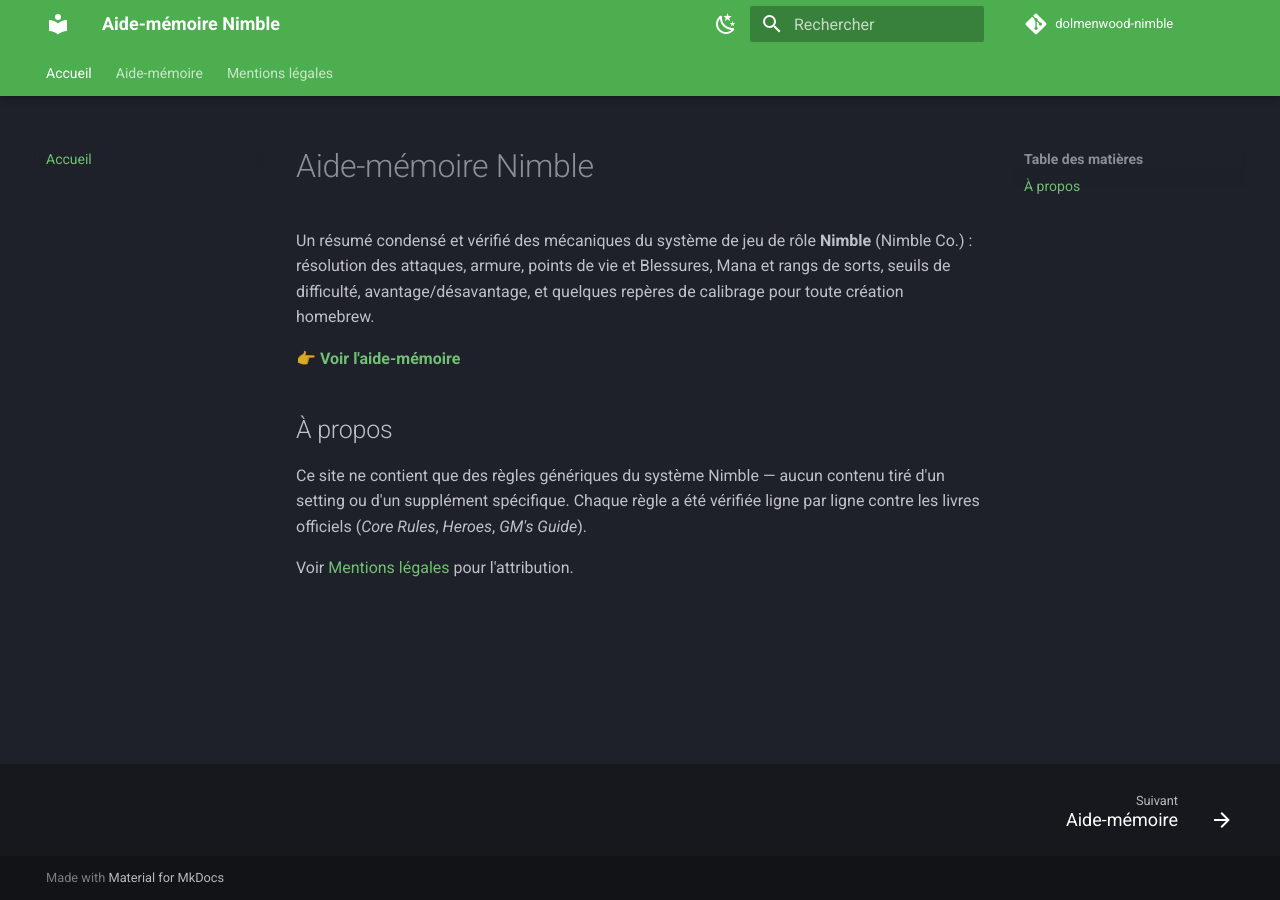
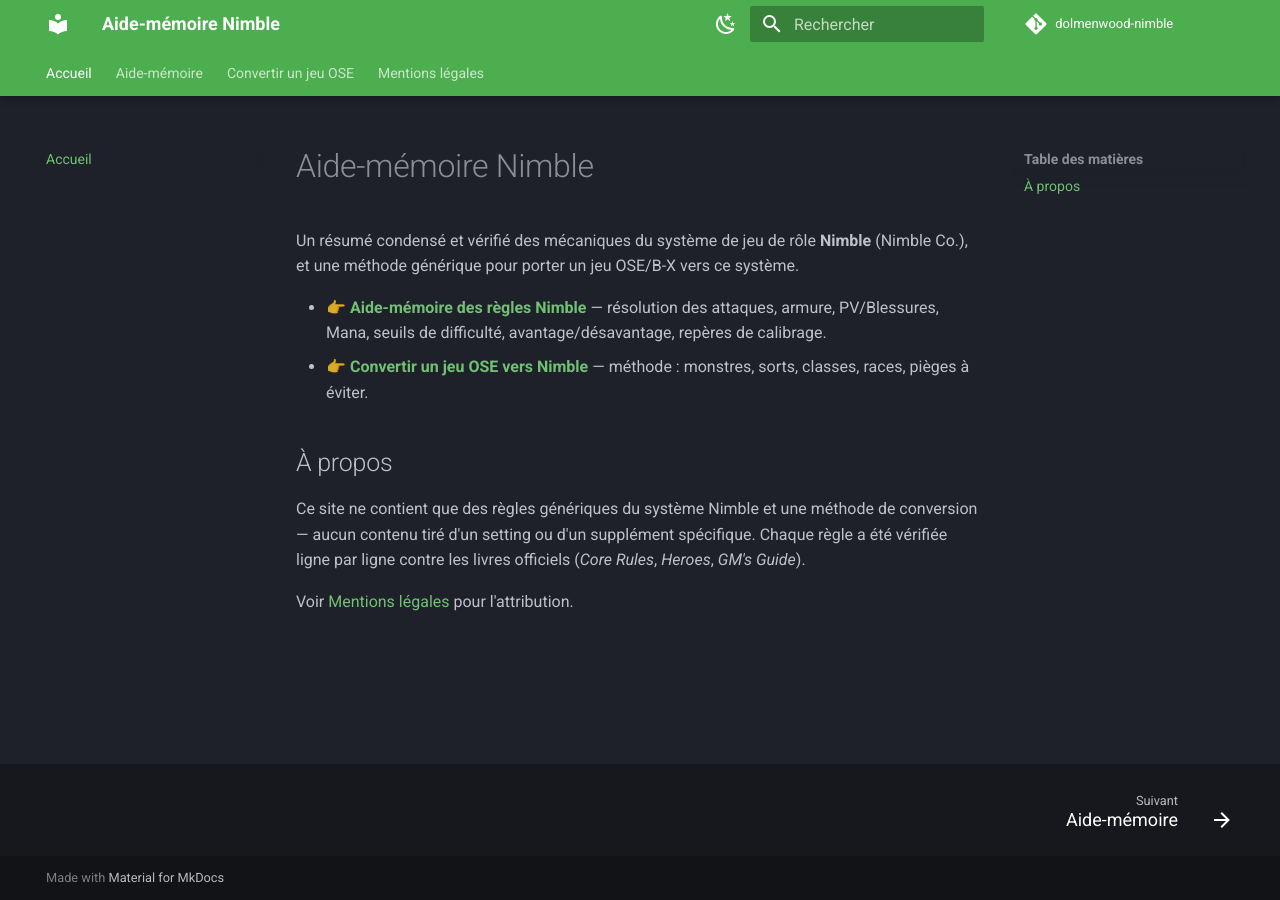
Before and after one commit to fredben78/OSE-nimble, an MkDocs documentation site: the page built from docs/index.md, in a window 1280 px wide. Built offline with MkDocs 1.6.1 and Material for MkDocs 9.7.7, drawn with Linux system fonts in a browser that asks for light colours; comment, search, counter and statistics services are not loaded.

Commit message:
Ajoute une méthode générique de conversion OSE vers Nimble
Contenu 100% générique (aucune référence à un setting précis) :
conversion des monstres (astuce Niveau=Niveau, table Monster Builder,
Minions/Legendary), des sorts (catégories A/B/C, repères de calibrage),
des classes/races, et les pièges rencontrés en pratique. Redonne au
dépôt public une vraie valeur au-delà du simple aide-mémoire de règles.

Co-Authored-By: Claude Sonnet 5 <noreply@anthropic.com>

```diff
--- a/docs/index.md
+++ b/docs/index.md
@@ -1,11 +1,12 @@
 # Aide-mémoire Nimble
 
-Un résumé condensé et vérifié des mécaniques du système de jeu de rôle **Nimble** (Nimble Co.) : résolution des attaques, armure, points de vie et Blessures, Mana et rangs de sorts, seuils de difficulté, avantage/désavantage, et quelques repères de calibrage pour toute création homebrew.
+Un résumé condensé et vérifié des mécaniques du système de jeu de rôle **Nimble** (Nimble Co.), et une méthode générique pour porter un jeu OSE/B-X vers ce système.
 
-👉 **[Voir l'aide-mémoire](fondamentaux-nimble.md)**
+- 👉 **[Aide-mémoire des règles Nimble](fondamentaux-nimble.md)** — résolution des attaques, armure, PV/Blessures, Mana, seuils de difficulté, avantage/désavantage, repères de calibrage.
+- 👉 **[Convertir un jeu OSE vers Nimble](methode-conversion-ose.md)** — méthode : monstres, sorts, classes, races, pièges à éviter.
 
 ## À propos
 
-Ce site ne contient que des règles génériques du système Nimble — aucun contenu tiré d'un setting ou d'un supplément spécifique. Chaque règle a été vérifiée ligne par ligne contre les livres officiels (*Core Rules*, *Heroes*, *GM's Guide*).
+Ce site ne contient que des règles génériques du système Nimble et une méthode de conversion — aucun contenu tiré d'un setting ou d'un supplément spécifique. Chaque règle a été vérifiée ligne par ligne contre les livres officiels (*Core Rules*, *Heroes*, *GM's Guide*).
 
 Voir [Mentions légales](NOTICE.md) pour l'attribution.
--- a/mkdocs.yml
+++ b/mkdocs.yml
@@ -7,6 +7,7 @@ repo_url: https://github.com/fredben78/dolmenwood-nimble
 nav:
   - Accueil: index.md
   - Aide-mémoire: fondamentaux-nimble.md
+  - Convertir un jeu OSE: methode-conversion-ose.md
   - Mentions légales: NOTICE.md
 
 theme:
```
Also changed, not shown: docs/methode-conversion-ose.md (added, +74 -0 lines).
